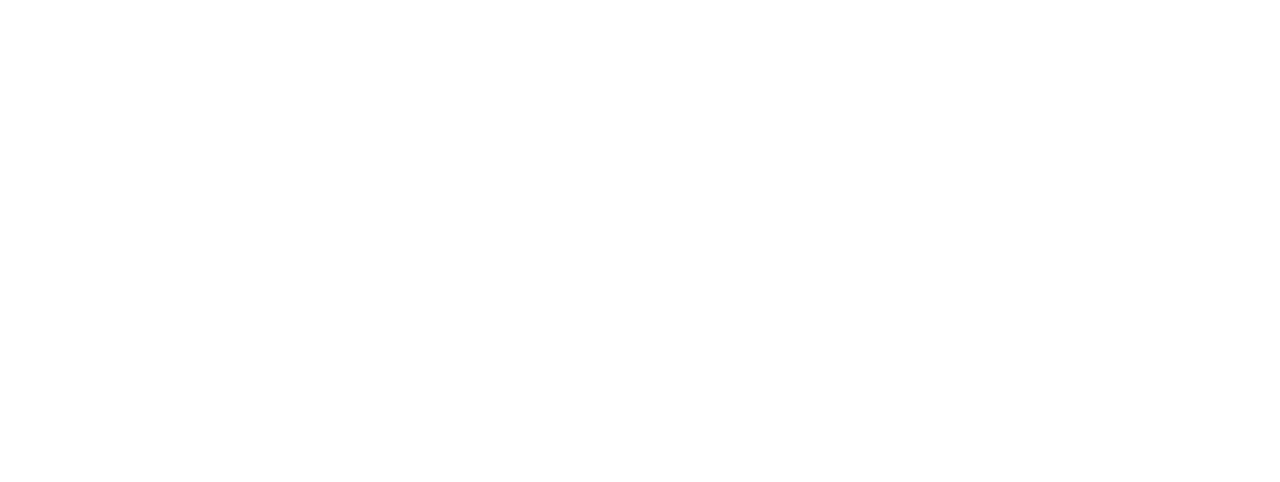
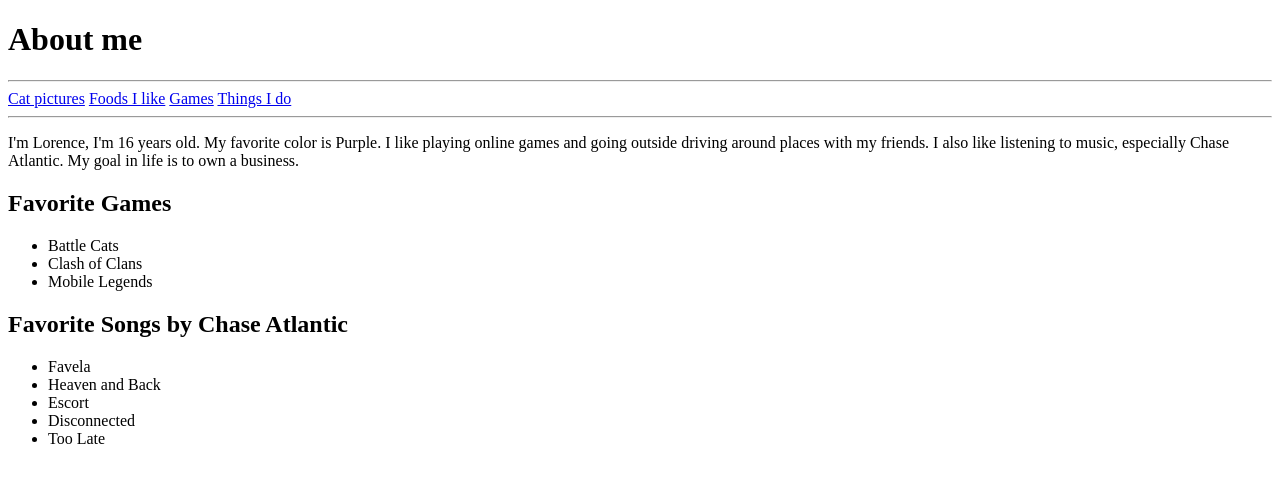
Before and after one commit to MildCoffeee/MYPERSONALWEBSITE, a plain HTML site: page myself.html in a window 1280 px wide. Drawn offline with Linux system fonts and the light colour scheme.

Commit message:
Update myself.html

```diff
--- a/myself.html
+++ b/myself.html
@@ -1,11 +1,36 @@
 <!DOCTYPE html>
-<html lang="en">
+
+<html>
 <head>
-    <meta charset="UTF-8">
-    <meta name="viewport" content="width=device-width, initial-scale=1.0">
-    <title>Document</title>
+  <meta http-equiv="CONTENT-TYPE" content="text/html; charset=UTF-8">
+  <title>Hello, World!</title>
 </head>
 <body>
+  <h1>
+    About me
+  </h1>
+  <hr>
+    <a href="pusa.html">Cat pictures</a>
+    <a href="food.html">Foods I like</a>
+    <a href="games.html">Games</a>
+    <a href="hobbies.html">Things I do</a>
+  <hr>
+    <p>I'm Lorence, I'm 16 years old. My favorite color is Purple. I like playing online games and going outside driving around places with my friends. I also like listening to music, especially Chase Atlantic. My goal in life is to own a business.</p>
 
+    <h2>Favorite Games</h2>
+    <ul>
+        <li>Battle Cats</li>
+        <li>Clash of Clans</li>
+        <li>Mobile Legends</li>
+    </ul>
+
+    <h2>Favorite Songs by Chase Atlantic</h2>
+    <ul>
+        <li>Favela</li>
+        <li>Heaven and Back</li>
+        <li>Escort</li>
+        <li>Disconnected</li>
+        <li>Too Late</li>
+    </ul>
 </body>
 </html>
```
